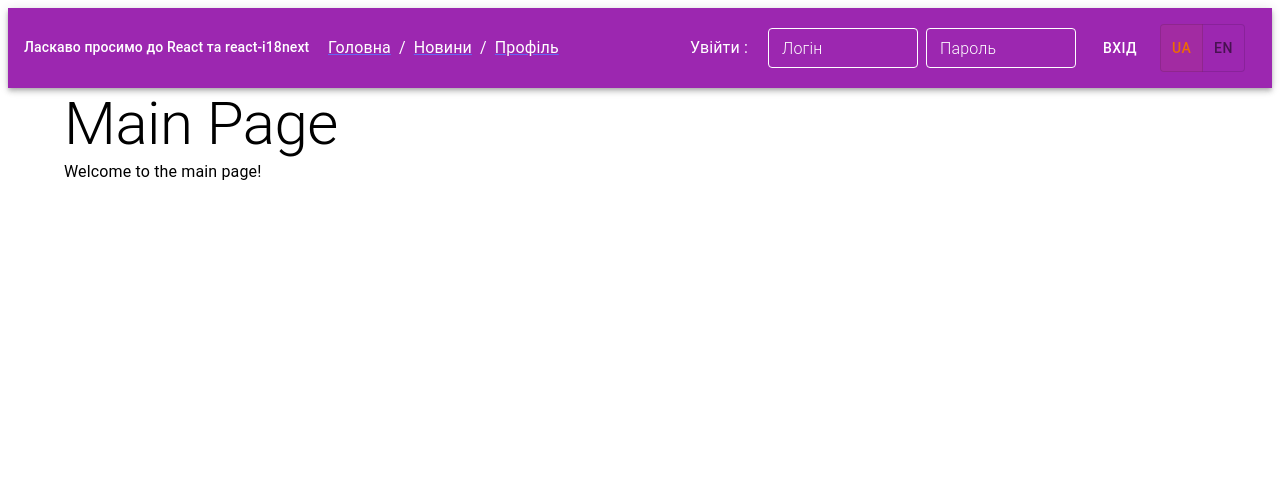
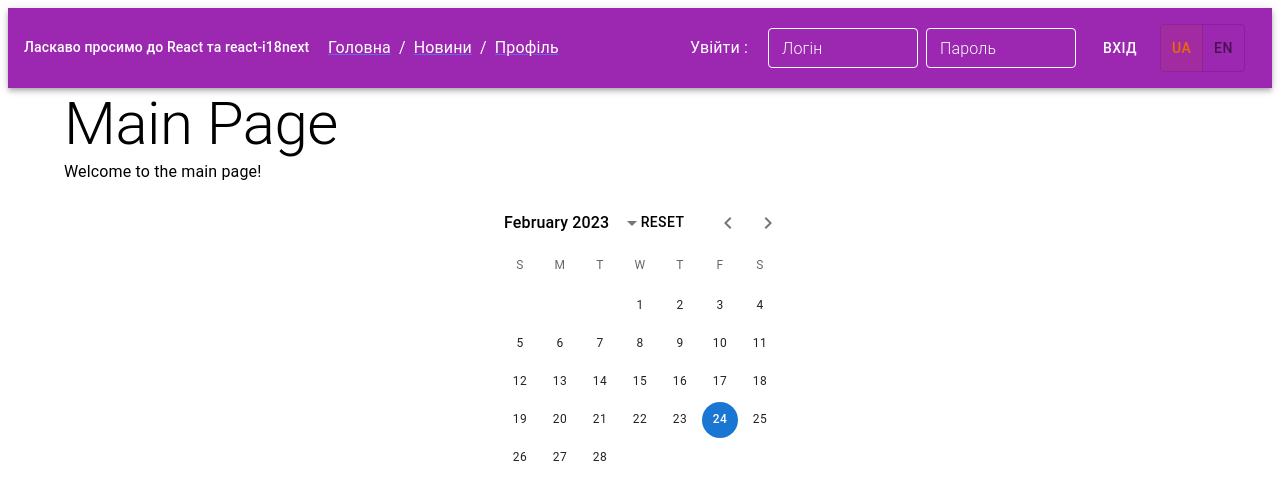
Before and after one commit to hustle2live/newspaper-app, a React (Create React App) app in the folder app/: page /#/ in a window 1280 px wide. Shown: the top 500 px of the page. Built offline with nearby package versions, Linux system fonts and the light colour scheme; the HTML template or start-up script is replaced by a standard one.

Commit message:
add calendar to main page

```diff
--- a/app/package.json
+++ b/app/package.json
@@ -9,11 +9,13 @@
     "@mui/icons-material": "^5.11.11",
     "@mui/lab": "^5.0.0-alpha.121",
     "@mui/material": "^5.11.11",
+    "@mui/x-date-pickers": "^6.3.1",
     "@reduxjs/toolkit": "^1.9.3",
     "@testing-library/jest-dom": "^5.16.5",
     "@testing-library/react": "^13.4.0",
     "@testing-library/user-event": "^13.5.0",
     "axios": "^1.3.4",
+    "dayjs": "^1.11.7",
     "gh-pages": "^5.0.0",
     "i18next": "^22.4.10",
     "react": "^18.2.0",
@@ -21,7 +23,7 @@
     "react-i18next": "^12.2.0",
     "react-redux": "^8.0.5",
     "react-router-dom": "^6.8.1",
-    "react-scripts": "5.0.1",
+    "react-scripts": "^5.0.1",
     "redux": "^4.2.1",
     "sass": "^1.62.1",
     "web-vitals": "^2.1.4"
--- a/app/src/App.js
+++ b/app/src/App.js
@@ -25,7 +25,6 @@ const App = () => {
    return (
       <>
          <Header user={user} changeLanguage={changeLanguage} t={t} currentLng={i18n.language} />
-
          <Routes>
             <Route exact path='/' element={<Main />}></Route>
             <Route exact path='/news' element={<News />}></Route>
--- a/app/src/components/Header/Header.jsx
+++ b/app/src/components/Header/Header.jsx
@@ -9,9 +9,7 @@ import { AppBar, Toolbar, Breadcrumbs, Grid, Typography, ToggleButton, ToggleBut
 
 const Header = (props) => {
    const { user, t, changeLanguage, currentLng } = props;
-
    const [alignment, setAlignment] = useState(currentLng);
-
    const handleAlignment = (event, newAlignment) => {
       setAlignment(newAlignment);
    };
--- a/app/src/components/Login/Logout.jsx
+++ b/app/src/components/Login/Logout.jsx
@@ -20,7 +20,7 @@ export const LogoutForm = (props) => {
          <Box>
             <Stack direction='row' spacing={2}>
                <Typography variant='p' copmonent='span' alignSelf='center'>
-                  Привіт, {user.name}
+                  {t('hello')}, {user.name}
                </Typography>
                <Avatar sx={{ bgcolor: deepOrange[500] }}></Avatar>
             </Stack>
--- /dev/null
+++ b/app/src/components/Main/Calendar.jsx
@@ -0,0 +1,24 @@
+import * as React from 'react';
+import dayjs from 'dayjs';
+import { AdapterDayjs } from '@mui/x-date-pickers/AdapterDayjs';
+import { LocalizationProvider } from '@mui/x-date-pickers/LocalizationProvider';
+import { DateCalendar } from '@mui/x-date-pickers/DateCalendar';
+
+import { Container, Button } from '@mui/material';
+import styles from '../../styles/global.module.scss';
+
+export const Calendar = () => {
+   const today = new Date().toISOString().slice(0, 10);
+   const [dateValue, setDateValue] = React.useState(dayjs(today));
+
+   return (
+      <LocalizationProvider dateAdapter={AdapterDayjs}>
+         <Container className={styles.eventsCalendar} label='Events Calendar'>
+            <Button className={styles.eventsCalendar__button_reset} onClick={() => setDateValue(dayjs(today))}>
+               Reset
+            </Button>
+            <DateCalendar value={dateValue} onChange={(newValue) => setDateValue(newValue)} />
+         </Container>
+      </LocalizationProvider>
+   );
+};
--- a/app/src/components/Main/Main.jsx
+++ b/app/src/components/Main/Main.jsx
@@ -1,14 +1,21 @@
 import * as React from 'react';
-import { Container, Typography } from '@mui/material';
+import { Container, Typography, Box } from '@mui/material';
+import { Calendar } from './Calendar';
+import styles from '../../styles/global.module.scss';
 
 const Main = () => (
-  <Container m={'120px'}>
+   <Container className={styles['container-main']} m={'120px'}>
+      <Box>
          <Typography variant='h2' component='h2'>
             Main Page
          </Typography>
          <Typography variant='body1' component='p'>
             Welcome to the main page!
          </Typography>
+      </Box>
+      <Box>
+         <Calendar />
+      </Box>
    </Container>
 );
 
--- a/app/src/styles/global.module.scss
+++ b/app/src/styles/global.module.scss
@@ -63,3 +63,31 @@
       }
    }
 }
+
+.container-main {
+   width: 100%;
+   display: flex;
+   justify-content: space-between;
+
+   .eventsCalendar {
+      margin-top: 20px;
+      padding: 0;
+      display: flex;
+      flex-direction: column;
+      align-items: center;
+      justify-content: center;
+
+      &__button_reset {
+         margin-bottom: -49px;
+         margin-left: 45px;
+         color: #000;
+      }
+   }
+}
+
+@media screen and (max-width: 690px) {
+   .container-main {
+      flex-direction: column;
+      align-items: center;
+   }
+}
```
Also changed, not shown: app/src/index.js (indentation only), 1 other file (tests, documents, lock files or other folders). Lines whose indentation alone changed are shown as unchanged.
